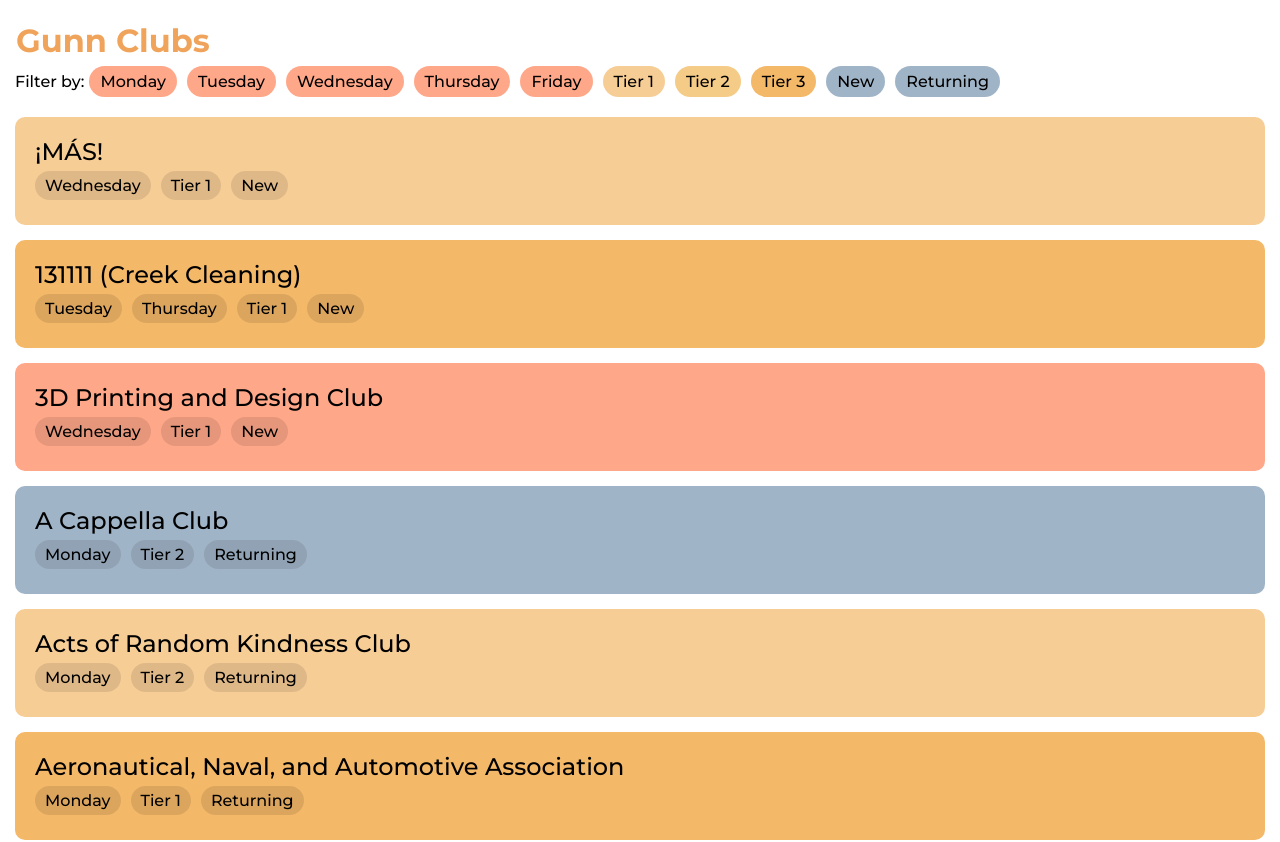
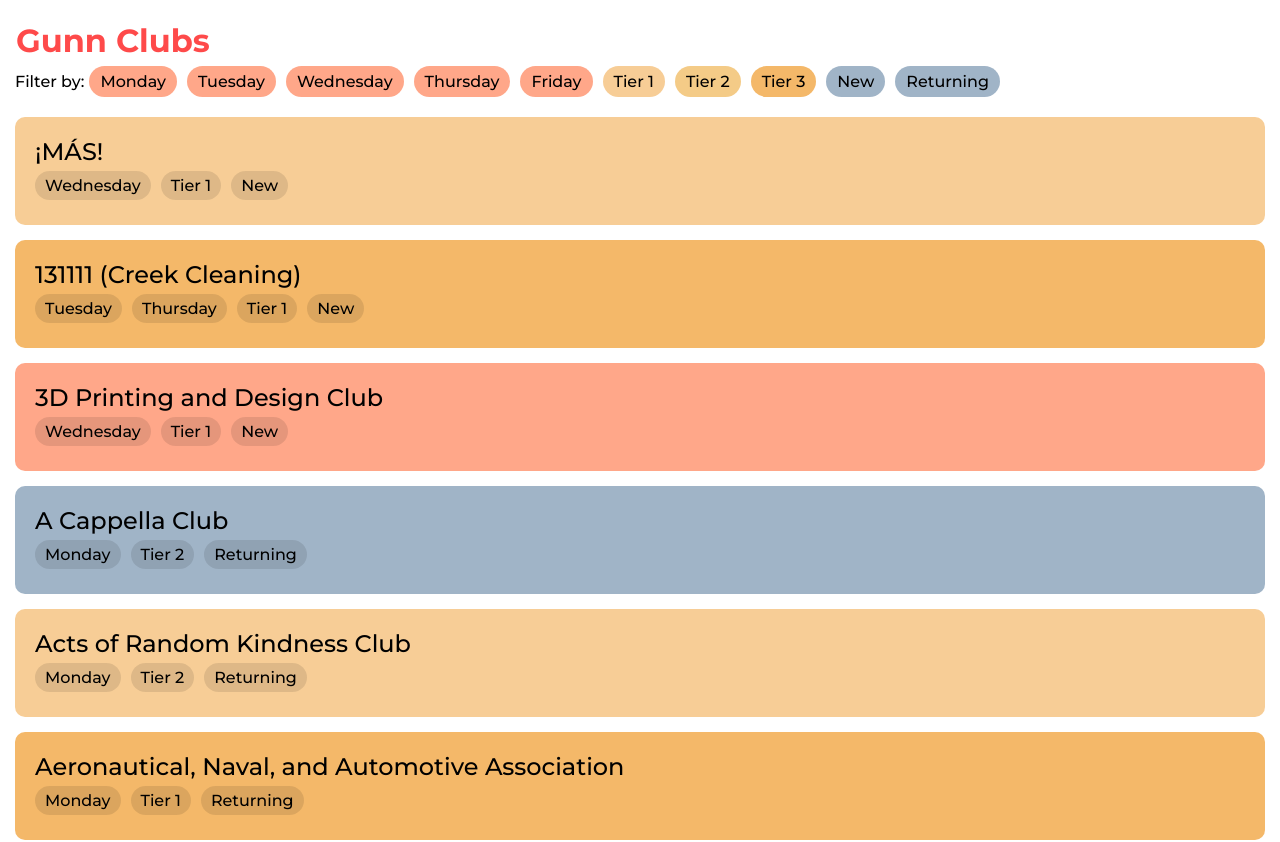
Before and after one commit to GHSClubs/Clustr-Web-App, a React (Create React App) app: page / in a window 1280 px wide. Shown: the top 842 px of the page. Built offline with nearby package versions, Linux system fonts and the light colour scheme.

Commit message:
gunn color
how nice

```diff
--- a/public/index.html
+++ b/public/index.html
@@ -6,6 +6,7 @@
     <meta name="viewport" content="width=device-width, initial-scale=1" />
     <meta name="theme-color" content="#ffa789" />
     <h1> Gunn Clubs </h1>
+
       <meta
       name="description"
       content="Browse through the numerous clubs at Gunn and learn more about them!"
--- a/src/index.css
+++ b/src/index.css
@@ -18,7 +18,13 @@ html {
 h1{
   padding-left: 1rem;
   margin-bottom: .2px;
-  color: #f0a35b;
+  color:#FE4A4A;
+}
+.topnav{
+  padding-left: 1rem;
+  width: 1000px;
+  height: 20px;
+
 }
 
 
```
